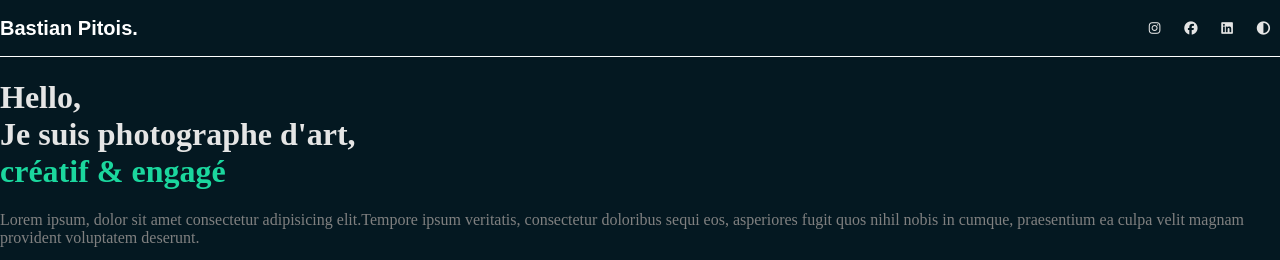
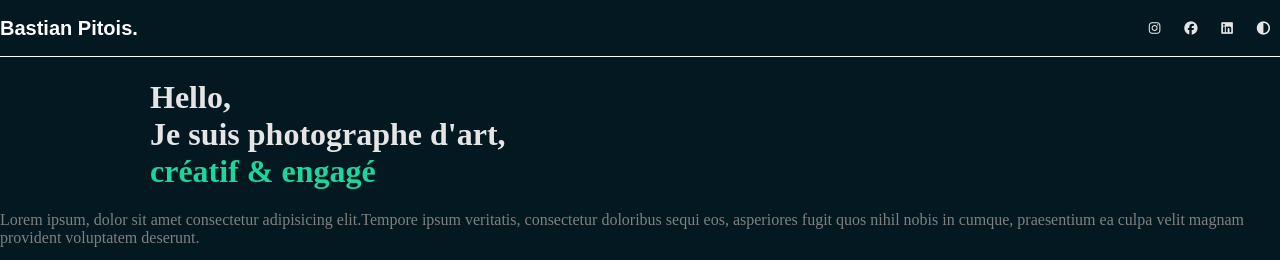
Before and after one commit to Patatecosmique/site-web-projet-1, a plain HTML site: page index.html in a window 1280 px wide. Shown: the top 260 px of the page. Drawn offline with Linux system fonts and the light colour scheme.

Commit message:
fix:margin presentation

```diff
--- a/css/style.css
+++ b/css/style.css
@@ -34,6 +34,7 @@ h2 {
 
 .presentation {
     color: #e5e5e5;
+    margin: 0 150px;
 }
 
 .atout {
```
